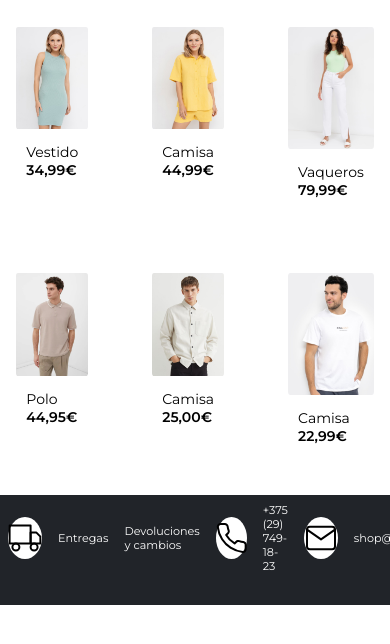
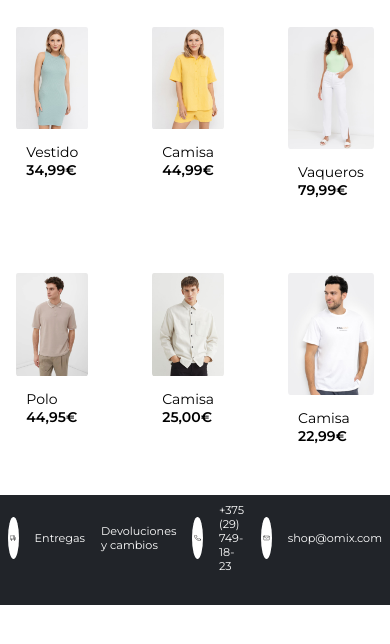
Before and after one commit to Kyu99kyu/bootcampjs-Modulo01, a website built with Vite: page index.html in a window 390 px wide. Shown: the part 190-834 px from the top of the page. Built offline with nearby package versions, Linux system fonts and the light colour scheme.

Commit message:
icon footer update

```diff
--- a/src/style.css
+++ b/src/style.css
@@ -142,4 +142,7 @@ footer {
   .footerbar {
     font-size: 0.7rem;
   }
+  .circle img {
+    width: 60%;
+  }
 }
```
